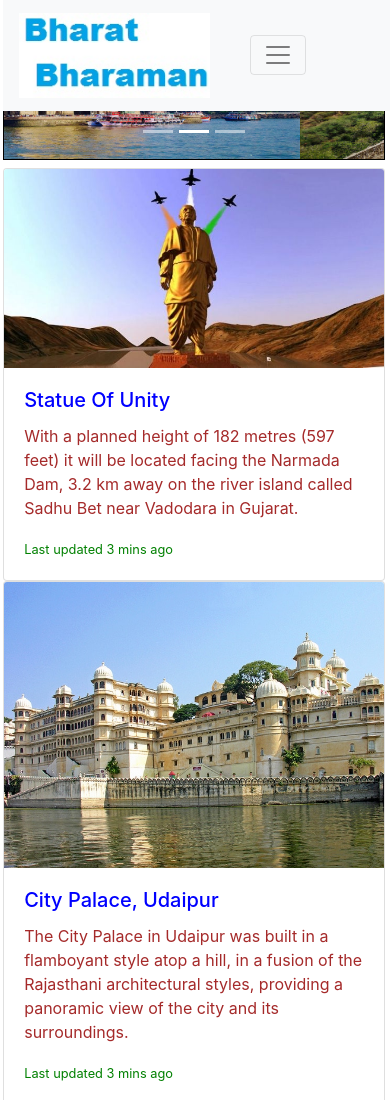
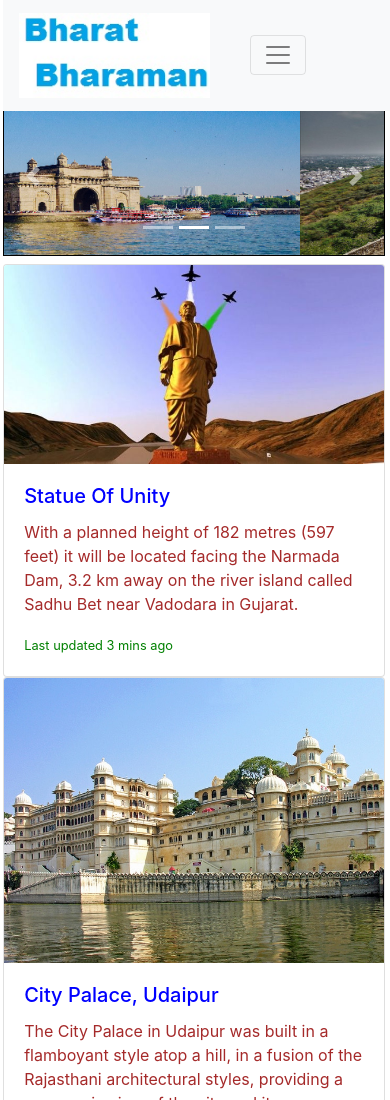
Before and after one commit to swat1508/XT_Bootstrap, a website: page index.html in a window 390 px wide. Shown: the top 1100 px of the page. Drawn offline with nearby package versions, Linux system fonts and the light colour scheme; files whose address does not match are found by name.

Commit message:
Push After 2nd Review -3

```diff
--- a/scss/mystyles.scss
+++ b/scss/mystyles.scss
@@ -25,7 +25,9 @@ $green-color:green;
   height: 100%;
   }
 
-
+// .card-deck{
+//     margin-top:2%;
+// }
 
   .card .card-img .card-img-overlay .card-title{
     color: blue;
@@ -69,9 +71,6 @@ $green-color:green;
      }}}}
 
        @media (max-width: 325px) {
-        // .pagination {
-        // margin-left: 25%;
-        // }
         .imgCls{
             width :40%;
             height: 40%;
@@ -93,6 +92,18 @@ $green-color:green;
             }
     }
 
+
+
+    @media (max-width: 550px) {
+        .navbar{
+            margin-bottom: 1%;
+        }
+        #carousel{
+            margin-top: 25%;
+        }
+
+    //margin-top: 70%;
+    }
     @media (max-width: 770px) {
        .navbar-toggler{
         margin-right: 20%;
@@ -112,7 +123,6 @@ $green-color:green;
     }
 
     .card-deck .card .card-body{
-
              h5{ color: blue;}
              .card-text{
                  color: brown;
```
Also changed, not shown: css/mystyles.css.
